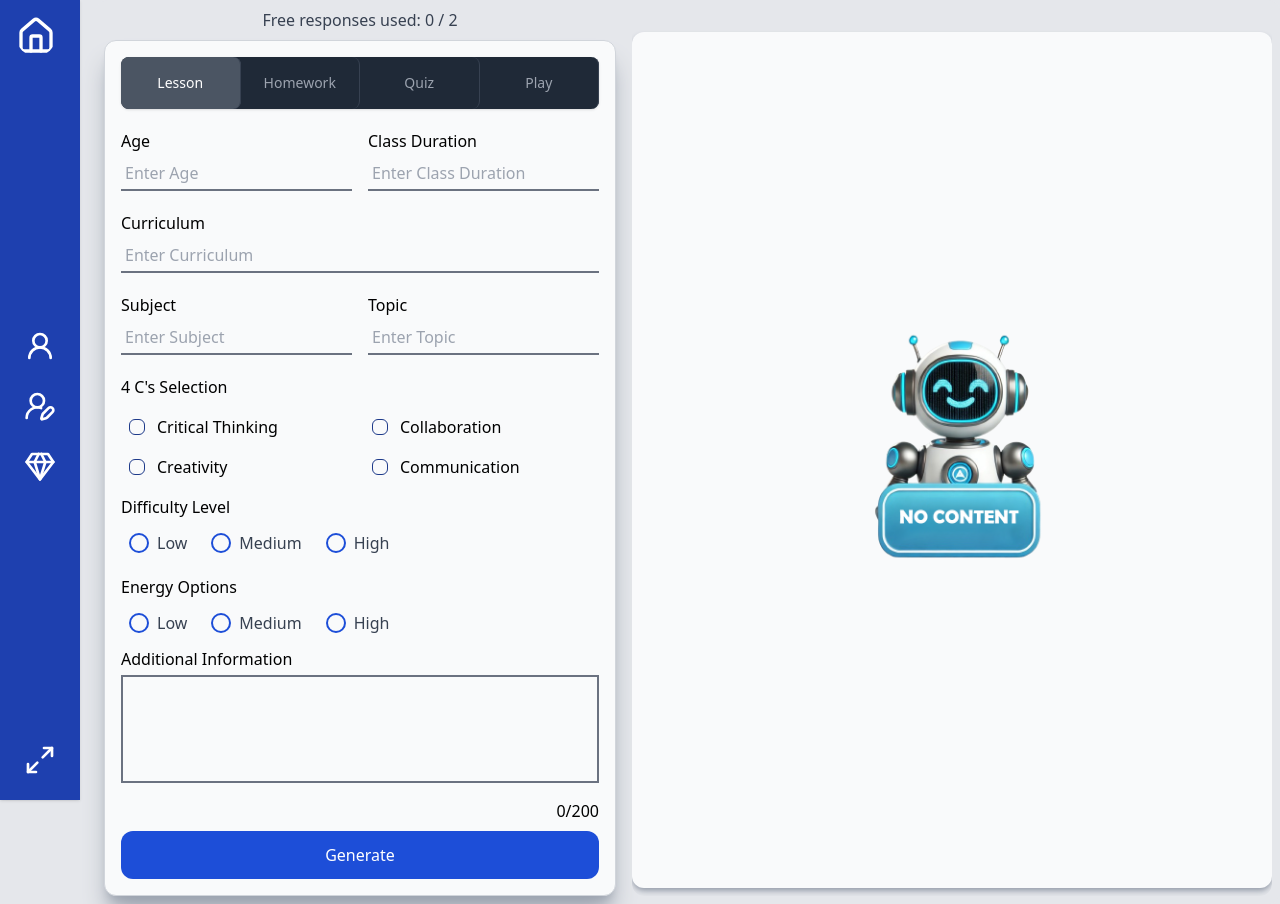
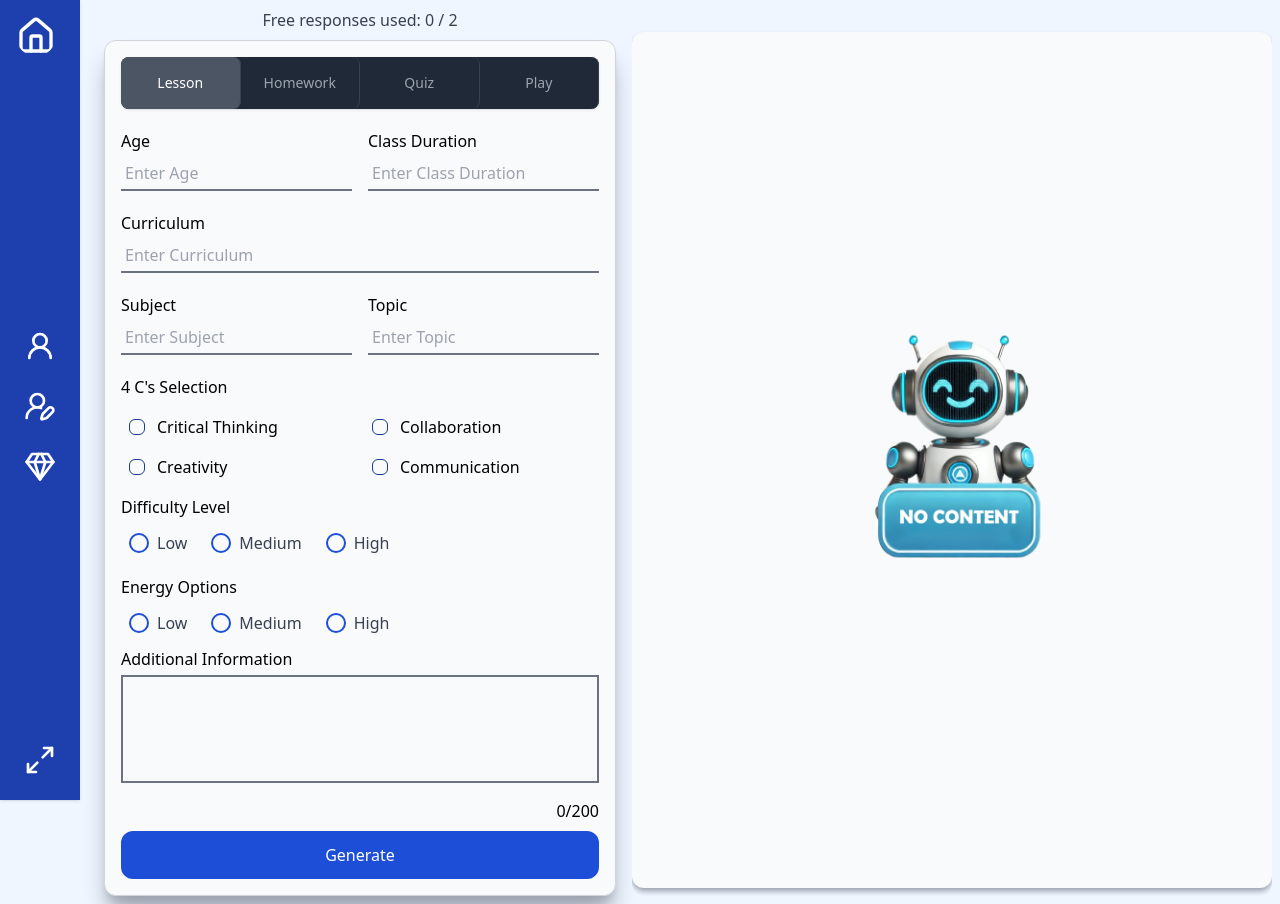
Before and after one commit to hammadyounas/lesson_app, a Next.js app: page /freePrompts in a window 1280 px wide. Built offline with nearby package versions, Linux system fonts and the light colour scheme; what tailwindcss-animated would draw is missing.

Commit message:
minor changes

```diff
--- a/app/freePrompts/page.jsx
+++ b/app/freePrompts/page.jsx
@@ -67,10 +67,10 @@ const FreeDashboardPage = () => {
   };
 
   return (
-    <div className="min-w-screen flex flex-col md:flex-row min-h-screen bg-gray-200">
+    <div className="min-w-screen flex flex-col md:flex-row min-h-screen bg-blue-50">
       <Sidebar className="md:w-1/4 w-full" />
 
-      <div className="md:w-full h-auto lg:ml-24 m-4z bg-gray-200 rounded-xl flex flex-col md:flex-row">
+      <div className="md:w-full h-auto lg:ml-24 m-4z bg-blue-50 rounded-xl flex flex-col md:flex-row">
         {/* Button to show the form */}
         {/* <div className="flex items-center justify-center">
           <button
--- a/components/ResponseSection.jsx
+++ b/components/ResponseSection.jsx
@@ -278,12 +278,12 @@ const ResponseSection = ({
     createPdfFromResponse(response);
   };
 
-  const handleDelete = () => {
-    setResponse("");
-    dispatch(clearResponse());
-    setIsEditing(true);
-    setIsModalOpen(false); // Close modal after confirming
-  };
+  // const handleDelete = () => {
+  //   setResponse("");
+  //   dispatch(clearResponse());
+  //   setIsEditing(true);
+  //   setIsModalOpen(false); // Close modal after confirming
+  // };
 
   return (
     <>
```
